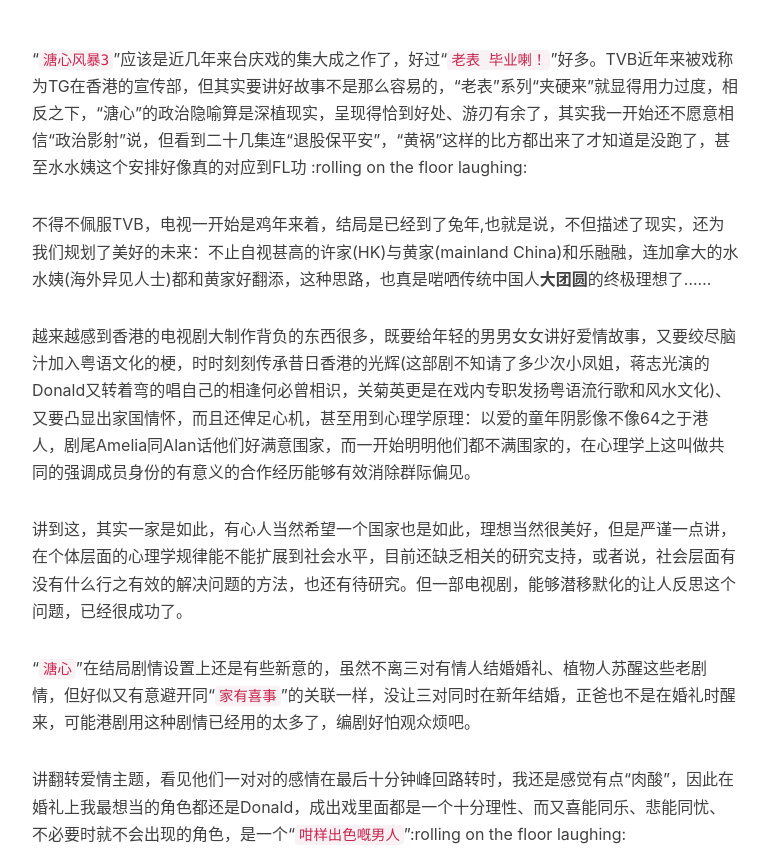
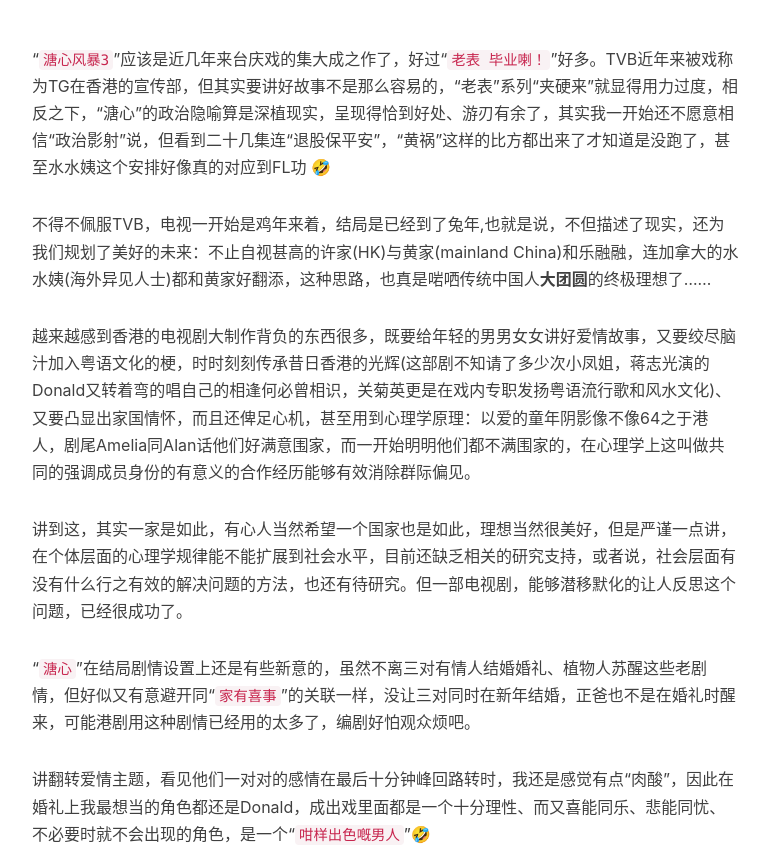
Before and after one commit to YuenTsheh/YuenTsheh.github.io, a Jekyll site: the page built from _posts/someThinkings/2019-07-23-溏心风暴3中的隐喻.md, in a window 1280 px wide and 1400 px high, cut to the strip 461-1322 px from the top of the window. Shown: the whole strip, without its empty margins (233-1002 px from the left). Built offline with Jekyll 4.4.1, drawn with Linux system fonts in a browser that asks for light colours; nearby versions of some CDN libraries; our own code applies the rules of GitHub Pages for plain Markdown files; comment, search, counter and statistics services are not loaded.

Commit message:
2020/07/02   21:44:47.60 AutoCommit.bat by YuenTsheh

```diff
--- a/_posts/someThinkings/2019-07-23-溏心风暴3中的隐喻.md
+++ b/_posts/someThinkings/2019-07-23-溏心风暴3中的隐喻.md
@@ -5,7 +5,7 @@
 
 header-img: "img/2019-07-23-01.jpg"
 ---
-“`溏心风暴3`”应该是近几年来台庆戏的集大成之作了，好过“`老表 毕业喇！`”好多。TVB近年来被戏称为TG在香港的宣传部，但其实要讲好故事不是那么容易的，“老表”系列“夹硬来”就显得用力过度，相反之下，“溏心”的政治隐喻算是深植现实，呈现得恰到好处、游刃有余了，其实我一开始还不愿意相信“政治影射”说，但看到二十几集连“退股保平安”，“黄祸”这样的比方都出来了才知道是没跑了，甚至水水姨这个安排好像真的对应到FL功 :rolling on the floor laughing:
+“`溏心风暴3`”应该是近几年来台庆戏的集大成之作了，好过“`老表 毕业喇！`”好多。TVB近年来被戏称为TG在香港的宣传部，但其实要讲好故事不是那么容易的，“老表”系列“夹硬来”就显得用力过度，相反之下，“溏心”的政治隐喻算是深植现实，呈现得恰到好处、游刃有余了，其实我一开始还不愿意相信“政治影射”说，但看到二十几集连“退股保平安”，“黄祸”这样的比方都出来了才知道是没跑了，甚至水水姨这个安排好像真的对应到FL功 🤣
 
 不得不佩服TVB，电视一开始是鸡年来着，结局是已经到了兔年,也就是说，不但描述了现实，还为我们规划了美好的未来：不止自视甚高的许家(HK)与黄家(mainland China)和乐融融，连加拿大的水水姨(海外异见人士)都和黄家好翻添，这种思路，也真是啱哂传统中国人**大团圆**的终极理想了……
 
@@ -15,4 +15,4 @@
 
 “`溏心`”在结局剧情设置上还是有些新意的，虽然不离三对有情人结婚婚礼、植物人苏醒这些老剧情，但好似又有意避开同“`家有喜事`”的关联一样，没让三对同时在新年结婚，正爸也不是在婚礼时醒来，可能港剧用这种剧情已经用的太多了，编剧好怕观众烦吧。
 
-讲翻转爱情主题，看见他们一对对的感情在最后十分钟峰回路转时，我还是感觉有点“肉酸”，因此在婚礼上我最想当的角色都还是Donald，成出戏里面都是一个十分理性、而又喜能同乐、悲能同忧、不必要时就不会出现的角色，是一个“`咁样出色嘅男人`”:rolling on the floor laughing:
+讲翻转爱情主题，看见他们一对对的感情在最后十分钟峰回路转时，我还是感觉有点“肉酸”，因此在婚礼上我最想当的角色都还是Donald，成出戏里面都是一个十分理性、而又喜能同乐、悲能同忧、不必要时就不会出现的角色，是一个“`咁样出色嘅男人`”🤣
```
